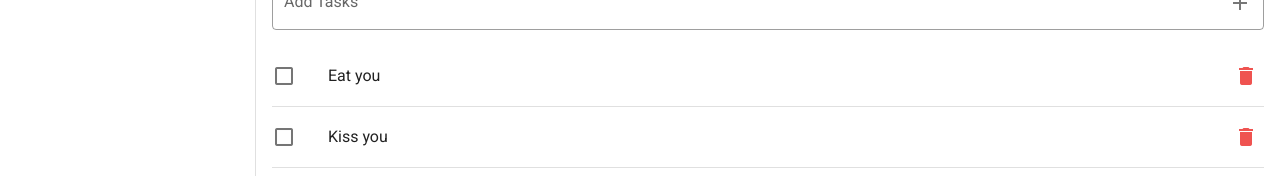
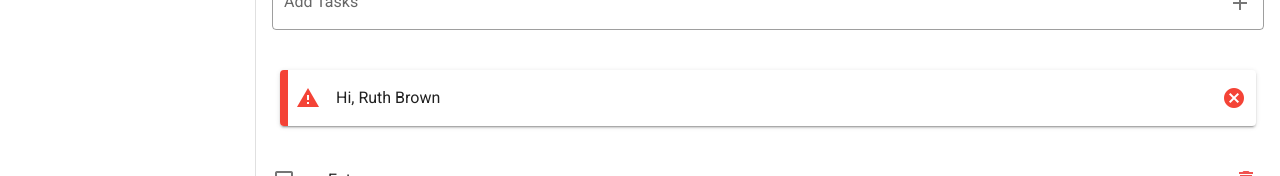
Before and after one commit to MockingJay-TC/Vuetify_Todo, a Vue app: page /#/ in a window 1280 px wide. Both pictures are taken after a click on the button 1240 px from the left and 173 px from the top of the page. Shown: the part 170-346 px from the top of the page. Built offline with nearby package versions, Linux system fonts and the light colour scheme.

Commit message:
good luck charm

```diff
--- a/src/views/Todo.vue
+++ b/src/views/Todo.vue
@@ -11,6 +11,18 @@
       clearable
       append-icon="mdi-plus"
     ></v-text-field>
+    <v-alert
+    class="ma-6"
+      v-model="alert"
+      dismissible
+      color="red"
+      border="left"
+      elevation="2"
+      colored-border
+      icon="mdi-alert"
+    >
+      Hi, Ruth Brown
+    </v-alert>
     <v-list class="pt-0" flat>
       <div v-for="task in tasks" :key="task.id">
         <v-list-item
@@ -46,6 +58,7 @@ export default {
   name: "Home",
   data() {
     return {
+      alert: false,
       newTaskTitle: "",
       tasks: [
         {
@@ -73,8 +86,9 @@ export default {
         title: this.newTaskTitle,
         done: false,
       };
+      alert = false
       if (this.newTaskTitle == "") {
-        alert("Invalid Input");
+        this.alert = true;
       } else {
         this.tasks.push(newTask);
         this.newTaskTitle = "";
```
